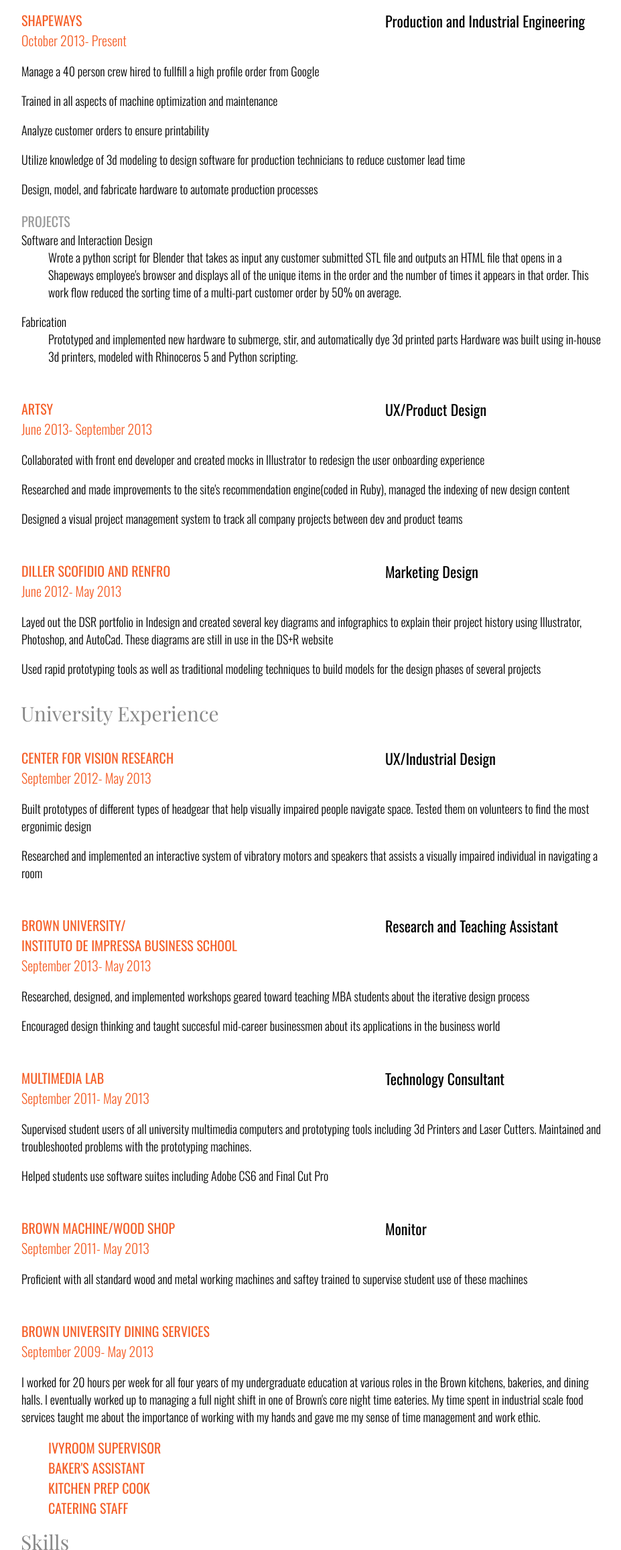
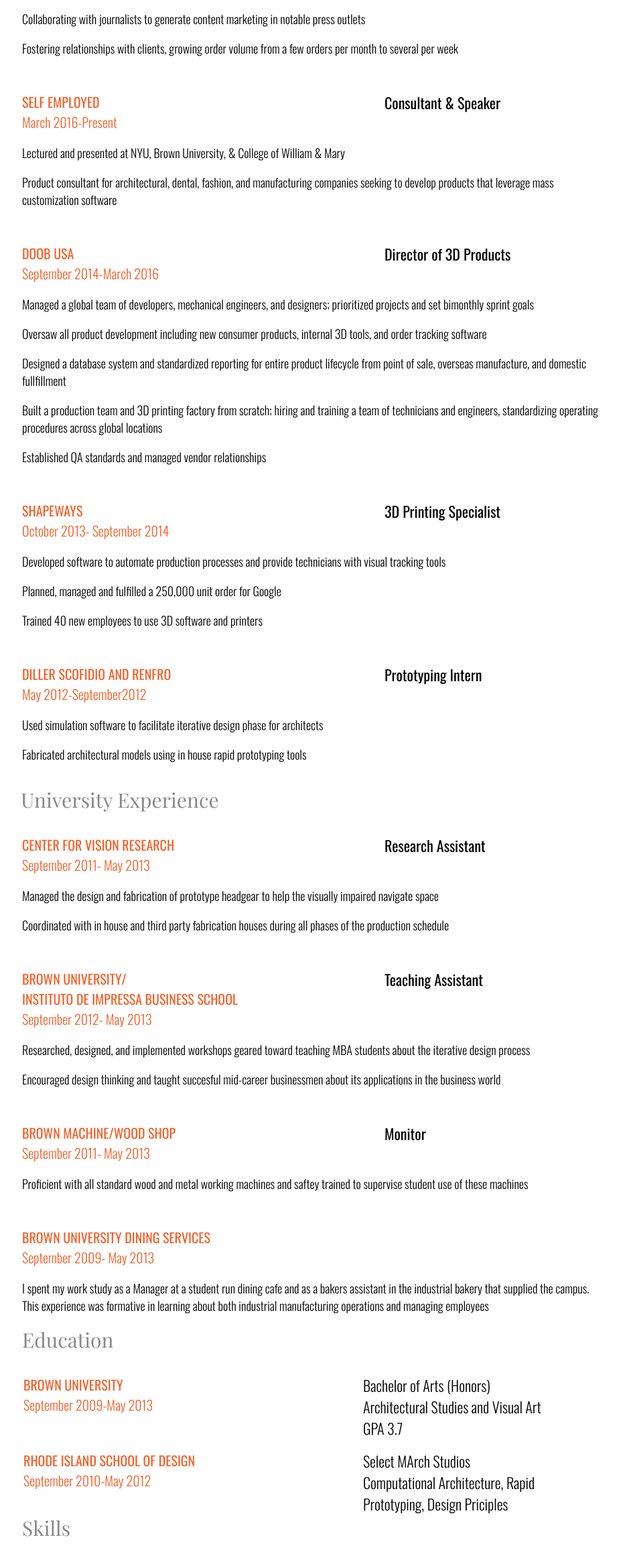
Before and after one commit to Fahmina/PortfolioSite, a plain HTML site: page resume.html in a window 1280 px wide. Shown: the part 486-2800 px from the top of the page at 67% size, without its empty margins (159-1086 px from the left). Drawn offline with nearby package versions, Linux system fonts and the light colour scheme.

Commit message:
2017, initial redo of website

```diff
--- a/resume.html
+++ b/resume.html
@@ -33,116 +33,127 @@
     </div>
 </div>
 
-<div class='content'>
+<div class='content'
 
-<h2>
-Education
-</h2>
-
-<div class='rEntry'>
-<div class='rHeader'>
-<div class='rPosition' style="font-weight:300; width: 325px;">
-Bachelor of Arts (Honors)
-<br/>
-Visual Arts and Architectural Studies
-<br/>
-GPA 3.7
-</div>
-<div class='rTitle'>BROWN UNIVERSITY</div>
-<div class='rSubtitle'>September 2009-May 2013</div>
-</div>
-</div>
 
 <div class='professionalExperience'>
 <h2>
 Professional Experience
 </h2>
 
-<div class='rEntry' onclick='openNewBackgroundTab("http://www.shapeways.com/")'>
+<div class='rEntry' onclick='openNewBackgroundTab("https://www.westies.co/")'>
 <div class='rHeader'>
-  <div class='rPosition'>Production and Industrial Engineering</div>
-  <div class='rTitle'>SHAPEWAYS</div>
-  <div class='rSubtitle'>October 2013- Present</div>
+  <div class='rPosition'>Co-Founder</div>
+  <div class='rTitle'>WESTIES & CO</div>
+  <div class='rSubtitle'>December 2014-Present</div>
 </div>
 <div class='resumetext'>
 <p>
-Manage a 40 person crew hired to fullfill a high profile order from Google
+Curating our product offerings, branding, press releases, and blog posts
 </p>
 <p>
-Trained in all aspects of machine optimization and maintenance
+Developing scalable mass customization pipeline that repurposes dental technology to design fully custom jewelry
 </p>
 <p>
-Analyze customer orders to ensure printability
+Collaborating with journalists to generate content marketing in notable press outlets</p>
+<p>
+Fostering relationships with clients, growing order volume from a few orders per month to several per week
+</p>
+
+</div>
+</div>
+
+
+ <div class='rEntry' >
+<div class='rHeader'>
+  <div class='rPosition'>Consultant & Speaker</div>
+  <div class='rTitle'>SELF EMPLOYED</div>
+  <div class='rSubtitle'>March 2016-Present</div>
+</div>
+<div class='resumetext'>
+<p>
+Lectured and presented at NYU, Brown University, & College of William & Mary
 </p>
 <p>
-Utilize knowledge of 3d modeling to design software for production technicians
-to reduce customer lead time
-</p>
-<p>
-Design, model, and fabricate hardware to automate production processes
-</p>
-</div>
-<div class='rSubitemTitle'>PROJECTS</div>
-<div class='resumetext'>
-<p class='beforeIndent'>
-Software and Interaction Design
-</p>
-<p class='indent'>
-Wrote a python script for Blender that takes as input any customer submitted STL file and outputs an
-HTML file that opens in a Shapeways employee's browser and displays all of the unique items in the
-order and the number of times it appears in that order. This work flow reduced the sorting time of a
-multi-part customer order by 50% on average.
-</p>
-
-<p class='beforeIndent'>
-Fabrication
-</p>
-<p class='indent'>
-Prototyped and implemented new hardware to submerge, stir, and automatically dye 3d printed parts
-Hardware was built using in-house 3d printers, modeled with Rhinoceros 5 and Python scripting.
+Product consultant for architectural, dental, fashion, and manufacturing companies seeking to develop products that leverage mass customization software
 </p>
 </div>
 </div>
 
-<div class='rEntry' onclick="openNewBackgroundTab('http://www.artsy.net');">
+<div class='rEntry' onclick='openNewBackgroundTab("https://www.doob3d.com/")'>
 <div class='rHeader'>
-  <div class='rPosition'>UX/Product Design</div>
-  <div class='rTitle'>ARTSY</div>
-  <div class='rSubtitle'>June 2013- September 2013</div>
+  <div class='rPosition'>Director of 3D Products</div>
+  <div class='rTitle'>DOOB USA</div>
+  <div class='rSubtitle'>September 2014-March 2016</div>
 </div>
 <div class='resumetext'>
+
 <p>
-Collaborated with front end developer and created mocks in Illustrator to redesign the user onboarding experience
+Managed a global team of developers, mechanical engineers, and designers; prioritized projects and set bimonthly sprint goals
 </p>
+
 <p>
-Researched and made improvements to the site's recommendation engine(coded in Ruby), managed the indexing of new design content
+Oversaw all product development including new consumer products, internal 3D tools, and order tracking software
 </p>
+
 <p>
-Designed a visual project management system to track all company projects between dev and product teams
+Designed a database system and standardized reporting for entire product lifecycle from point of sale, overseas manufacture, and domestic fullfillment
 </p>
+
+<p>
+Built a production team and 3D printing factory from scratch; hiring and training a team of technicians and engineers, standardizing operating procedures across global locations
+</p>
+
+<p>
+Established QA standards and managed vendor relationships
+</p>
+</div>
+</div>
+
+
+<div class='rEntry' onclick='openNewBackgroundTab("http://www.shapeways.com/")'>
+<div class='rHeader'>
+  <div class='rPosition'>3D Printing Specialist</div>
+  <div class='rTitle'>SHAPEWAYS</div>
+  <div class='rSubtitle'>October 2013- September 2014</div>
+</div>
+<div class='resumetext'>
+
+<p>
+Developed software to automate production processes and provide technicians with visual tracking tools
+</p>
+
+<p>
+Planned, managed and fulfilled a 250,000 unit order for Google
+</p>
+
+<p>
+Trained 40 new employees to use 3D software and printers
+</p>
+
 </div>
 </div>
 
 
 <div class='rEntry' onclick='openNewBackgroundTab("http://www.dsrny.com/")'>
 <div class='rHeader'>
-<div class='rPosition'>Marketing Design</div>
+<div class='rPosition'>Prototyping Intern</div>
 <div class='rTitle'>DILLER SCOFIDIO AND RENFRO</div>
-<div class='rSubtitle'>June 2012- May 2013</div>
+<div class='rSubtitle'>May 2012-September2012</div>
 </div>
 <div class='resumetext'>
 <p>
-Layed out the DSR portfolio in Indesign and created several key diagrams and infographics to explain
-their project history using Illustrator, Photoshop, and AutoCad. These diagrams are still in use in the
-DS+R website
+Used simulation software to facilitate iterative design phase for architects
 </p>
 <p>
-Used rapid prototyping tools as well as traditional modeling techniques to build models for the design
-phases of several projects
+Fabricated architectural models using in house rapid prototyping tools
 </p>
 </div>
 </div>
 </div>
+
+<div class='content'
+<div class='professionalExperience'>
 
 <h2>
 University Experience
@@ -150,17 +161,16 @@ University Experience
 
 <div class='rEntry clickBorder' onclick="openNewBackgroundTab('http://cvr.brown.edu/');">
 <div class='rHeader'>
-<div class='rPosition'>UX/Industrial Design</div>
+<div class='rPosition'>Research Assistant</div>
 <div class='rTitle'>CENTER FOR VISION RESEARCH</div>
-<div class='rSubtitle'>September 2012- May 2013</div>
+<div class='rSubtitle'>September 2011- May 2013</div>
 </div>
 <div class='resumetext'>
 <p>
-Built prototypes of different types of headgear that help visually impaired people navigate space. Tested them on volunteers to find the most ergonimic design
+Managed the design and fabrication of prototype headgear to help the visually impaired navigate space
 </p>
+Coordinated with in house and third party fabrication houses during all phases of the production schedule
 <p>
-Researched and implemented an interactive system of vibratory motors and speakers that assists a
-visually impaired individual in navigating a room
 </p>
 </div>
 </div>
@@ -168,42 +178,24 @@ visually impaired individual in navigating a room
 
 <div class='rEntry clickBorder' onclick="openNewBackgroundTab('http://browncreativemind.com/projects/material-alchemy/');">
 <div class='rHeader'>
-<div class='rPosition'>Research and Teaching Assistant</div>
+<div class='rPosition'>Teaching Assistant</div>
 <div class='rTitle'>
 BROWN UNIVERSITY/
 <br/>
 INSTITUTO DE IMPRESSA BUSINESS SCHOOL
 </div>
-<div class='rSubtitle'>September 2013- May 2013</div>
+<div class='rSubtitle'>September 2012- May 2013</div>
 </div>
 <div class='resumetext'>
 <p>
-Researched, designed, and implemented workshops geared toward teaching MBA students about the
-iterative design process
+Researched, designed, and implemented workshops geared toward teaching MBA students about the iterative design process
 </p>
 <p>
-Encouraged design thinking and taught succesful mid-career businessmen about its applications in the
-business world
+Encouraged design thinking and taught succesful mid-career businessmen about its applications in the business world
 </p>
 </div>
 </div>
 
-
-<div class='rEntry'>
-<div class='rHeader'>
-<div class='rPosition'>Technology Consultant</div>
-<div class='rTitle'>MULTIMEDIA LAB</div>
-<div class='rSubtitle'>September 2011- May 2013</div>
-</div>
-<div class='resumetext'>
-<p>
-Supervised student users of all university multimedia computers and prototyping tools including 3d Printers and Laser Cutters. Maintained and troubleshooted problems with the prototyping machines.
-</p>
-<p>
-Helped students use software suites including Adobe CS6 and Final Cut Pro
-</p>
-</div>
-</div>
 
 <div class='rEntry'>
 <div class='rHeader'>
@@ -227,17 +219,36 @@ student use of these machines
 </div>
 <div class='resumetext'>
 <p>
-I worked for 20 hours per week for all four years of my undergraduate education at various
-roles in the Brown kitchens, bakeries, and dining halls. I eventually worked up to managing a
-full night shift in one of Brown's core night time eateries. My time spent in industrial scale
-food services taught me about the importance of working with my hands and gave me my
-sense of time management and work ethic.
+I spent my work study as a Manager at a student run dining cafe and as a bakers assistant in the industrial bakery that supplied the campus. This experience was formative in learning about both industrial manufacturing operations and managing employees
 </p>
+
+<h2>
+Education
+</h2>
+
+<div class='rEntry'>
+<div class='rHeader'>
+<div class='rPosition' style="font-weight:300; width: 325px;">
+Bachelor of Arts (Honors)
+<br/>
+Architectural Studies and Visual Art
+<br/>
+GPA 3.7
 </div>
-<div class='rTitle indent'>IVYROOM SUPERVISOR</div>
-<div class='rTitle indent'>BAKER'S ASSISTANT</div>
-<div class='rTitle indent'>KITCHEN PREP COOK</div>
-<div class='rTitle indent'>CATERING STAFF</div>
+<div class='rTitle'>BROWN UNIVERSITY</div>
+<div class='rSubtitle'>September 2009-May 2013</div>
+</div>
+</div>
+
+<div class='rEntry'>
+<div class='rHeader'>
+<div class='rPosition' style="font-weight:300; width: 325px;">
+Select MArch Studios<br/>
+Computational Architecture, Rapid Prototyping, Design Priciples
+</div>
+<div class='rTitle'>RHODE ISLAND SCHOOL OF DESIGN</div>
+<div class='rSubtitle'>September 2010-May 2012</div>
+</div>
 </div>
 
 <div class='skills'>
@@ -245,42 +256,54 @@ sense of time management and work ethic.
 Skills
 </h2>
 
-<div class='rTitle'>
-VISUAL DESIGN
-<span class='prizeYear'>Adobe Creative Suite, HTML, CSS, Micrsoft Office</span>
+<div class='rEntry'>
+<div class='rHeader'>
+<div class='rPosition' style="font-weight:300; width: 325px;">
+Recruiting, Hiring, Training, Coaching<br/>
+Agile, Scrum, Six Sigma<br/>
+Prioritization, KPI Tracking<br/>
+Process Development, Documentation, Optimization
 </div>
-
-<div style="margin-bottom: 10px;">
-<div class='rTitle beforeIndent'>LANGUAGES</div>
-<div class='rTitle indent'>
-NATURAL:
-<span class='prizeYear'>Bengali (native speaker)</span>
-</div>
-<div class='rTitle indent'>
-PROGRAMMING:
-<span class='prizeYear'>Python, Ruby (on Rails), Scheme, OCaml</span>
+<div class='rTitle'>OPERATIONS</div>
 </div>
 </div>
 
-<div class='rTitle beforeIndent'>RAPID PROTOTYPING</div>
-<div class='rTitle indent'>
-3D PRINTING:
-<span class='prizeYear'>EOS P110, P395, P760, 3D Systems ProJet 3500 HD, and Z Corp 3D printers
-</span>
+<div class='rEntry'>
+<div class='rHeader'>
+<div class='rPosition' style="font-weight:300; width: 325px;">
+Pivotal Tracker, GitHub, Asana, Trello<br/>
+
 </div>
-<div class='rTitle indent'>
-LASER CUTTING:
-<span class='prizeYear'>Universal Laser System</span>
+<div class='rTitle'>PRODUCT MANAGEMENT</div>
 </div>
-<div class='rTitle indent' style="margin-bottom: 10px">CNC MILLING</div>
+</div>
 
-<div class='rTitle'>3D MODELING
-<span class='prizeYear'>Rhinoceros 5, Blender, SolidWorks, Grasshopper, Magics, NetFabb</span></div>
+<div class='rEntry'>
+<div class='rHeader'>
+<div class='rPosition' style="font-weight:300; width: 325px;">
+PHP, MySQL, Python, Ruby(rails), Scheme<br/>
+</div>
+<div class='rTitle'>LANGUAGES</div>
+</div>
+</div>
+
+<div class='rEntry'>
+<div class='rHeader'>
+<div class='rPosition' style="font-weight:300; width: 325px;">
+Rhinoceros 5, Solidworks, Grasshopper, Magics, Netfabb, MATLAB, CATIA<br/>
+Industrial Rapid Prototyping</br>
+Traditional Manufacturing</br>
+</div>
+<div class='rTitle'>PROTOTYPING</div>
+</div>
+</div>
+
+
 </div>
 
 <div class='awards'>
 <h2>
-Awards
+Press
 </h2>
 <div class='rTitle'>DISTINGUISHED THESIS PRIZE <span class='prizeYear'>2013</span></div>
 <div class='rTitle'>WESTON AWARD FOR THE CREATIVE ARTS <span class='prizeYear'>2013</span></div>
--- a/style.css
+++ b/style.css
@@ -159,6 +159,7 @@ h2 {
 
 .resumetext {
   padding: 0px;
+  color: black
 }
 
 .beforeIndent {
@@ -205,7 +206,7 @@ h2 {
 .rEntry {
   position: relative;
   clear: both;
-  border: 1px solid transparent;
+  border: 2px solid transparent;
   padding: 15px;
   left: -15px;
 }
```
Also changed, not shown: bio.html (+1 -1 lines).
